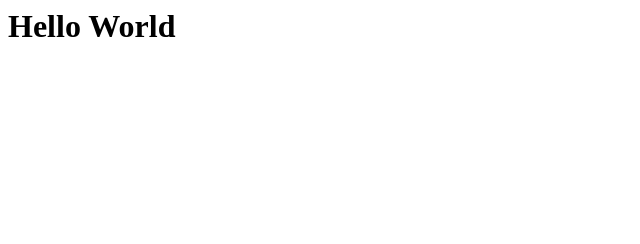
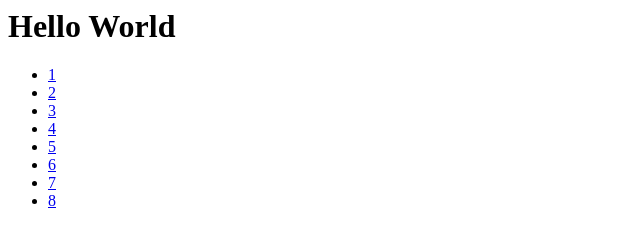
Before and after one commit to longjichen1/xsort, a plain HTML site: page index.html in a window 1280 px wide. Shown: the whole page, without its empty margins (0-640 px from the left). Drawn offline with Linux system fonts and the light colour scheme.

Commit message:
updated links

```diff
--- a/index.html
+++ b/index.html
@@ -1 +1,11 @@
 <h1>Hello World</h1>
+<ul>
+  <li><a href = '1.html'>1</a></li>
+  <li><a href = '2.html'>2</a></li>
+  <li><a href = '3.html'>3</a></li>
+  <li><a href = '4.html'>4</a></li>
+  <li><a href = '5.html'>5</a></li>
+  <li><a href = '6.html'>6</a></li>
+  <li><a href = '7.html'>7</a></li>
+  <li><a href = '8.html'>8</a></li>
+</ul>
```
